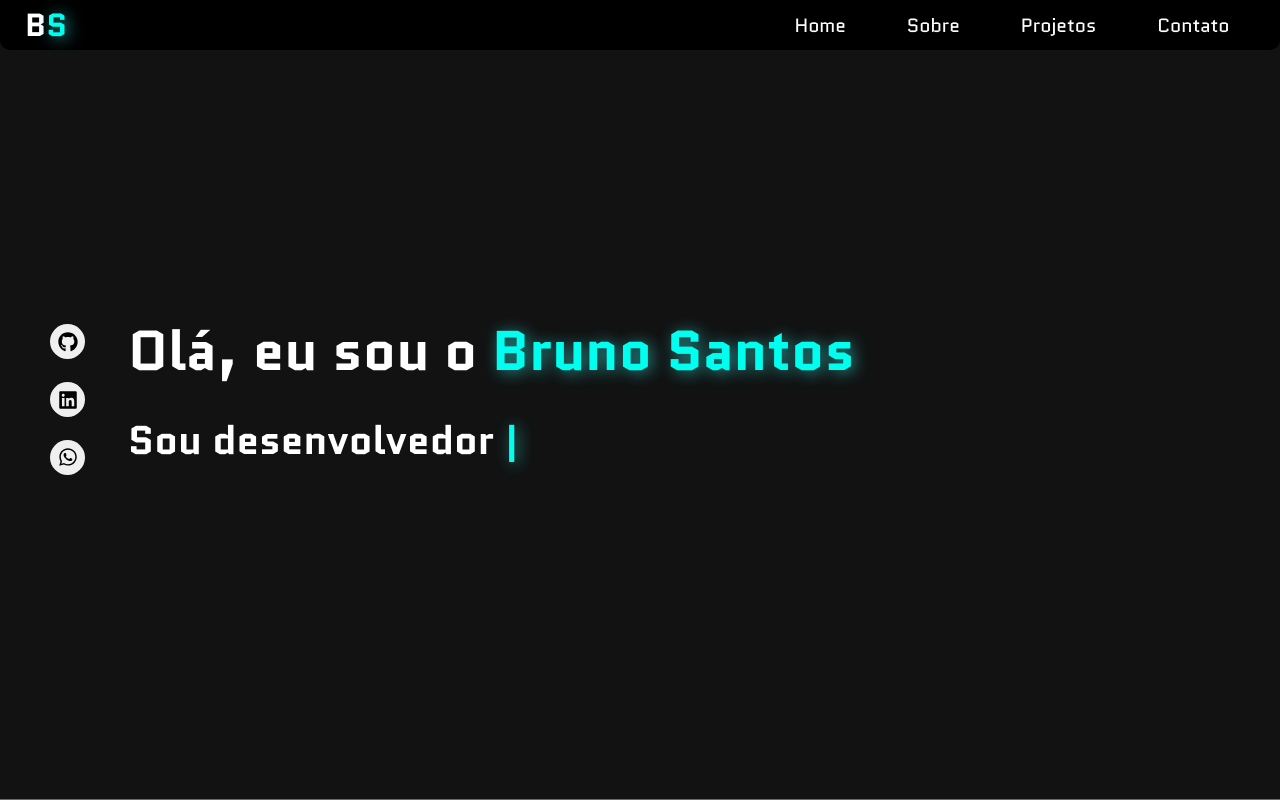
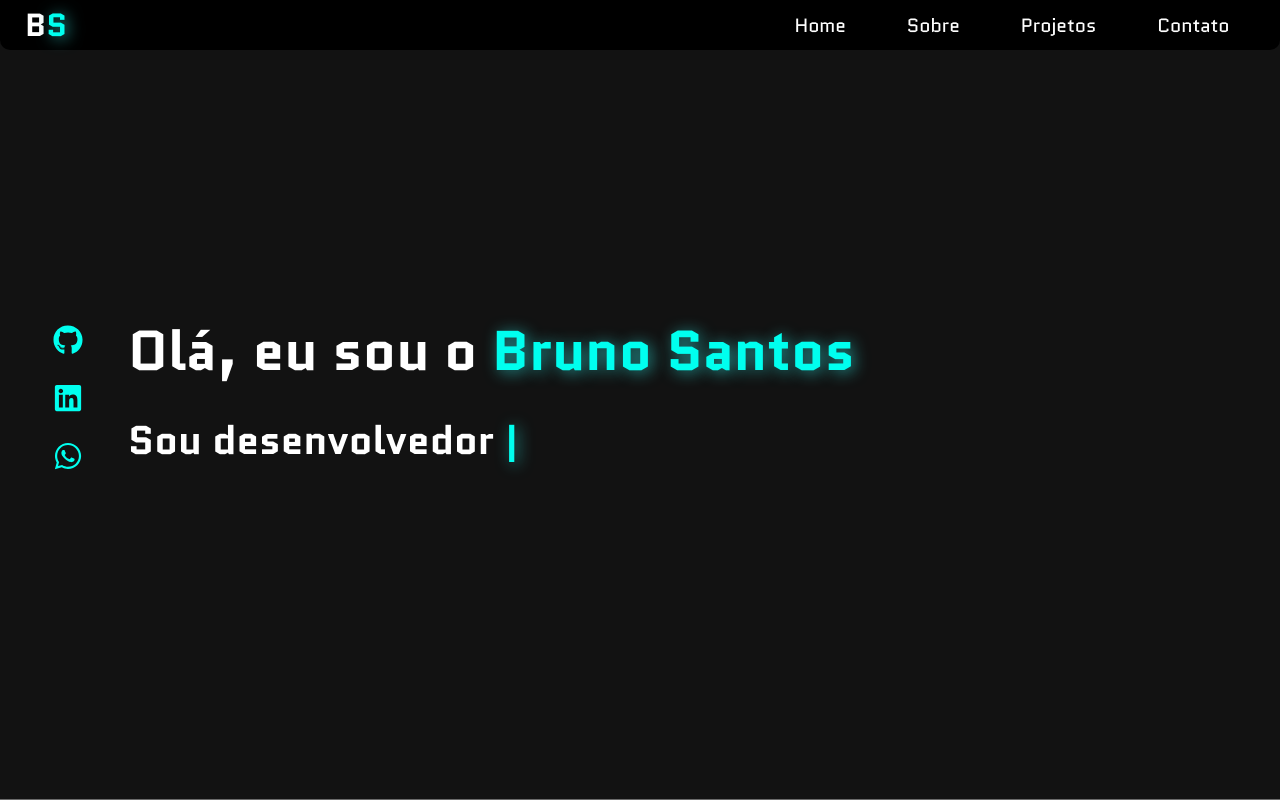
Before and after one commit to dev-brunosantos/bruno-santos, a React (Vite) app: page / in a window 1280 px wide. Shown: the top 800 px of the page. Built offline with nearby package versions, Linux system fonts and the light colour scheme.

Commit message:
Melhorando os componentes de redes

```diff
--- a/src/components/Redes/CardRedes.tsx
+++ b/src/components/Redes/CardRedes.tsx
@@ -5,15 +5,21 @@ export const CardRedes = () => {
     return (
         <div className="redes-sociais">
             <BtnRedesIcone>
-                <FaGithub size={20} />
+                <span>
+                    <FaGithub size={30} />
+                </span>
             </BtnRedesIcone>
 
             <BtnRedesIcone>
-                <FaLinkedin size={20} />
+                <span>
+                    <FaLinkedin size={30} />
+                </span>
             </BtnRedesIcone>
 
             <BtnRedesIcone>
-                <FaWhatsapp size={20} />
+                <span>
+                    <FaWhatsapp size={30} />
+                </span>
             </BtnRedesIcone>
         </div>
     )
--- a/src/components/Redes/component.ts
+++ b/src/components/Redes/component.ts
@@ -8,4 +8,6 @@ export const BtnRedes = styled.button`
     display: flex;
     align-items: center;
     justify-content: center;
+    background-color: transparent;
+    cursor: pointer;
 `;
```
